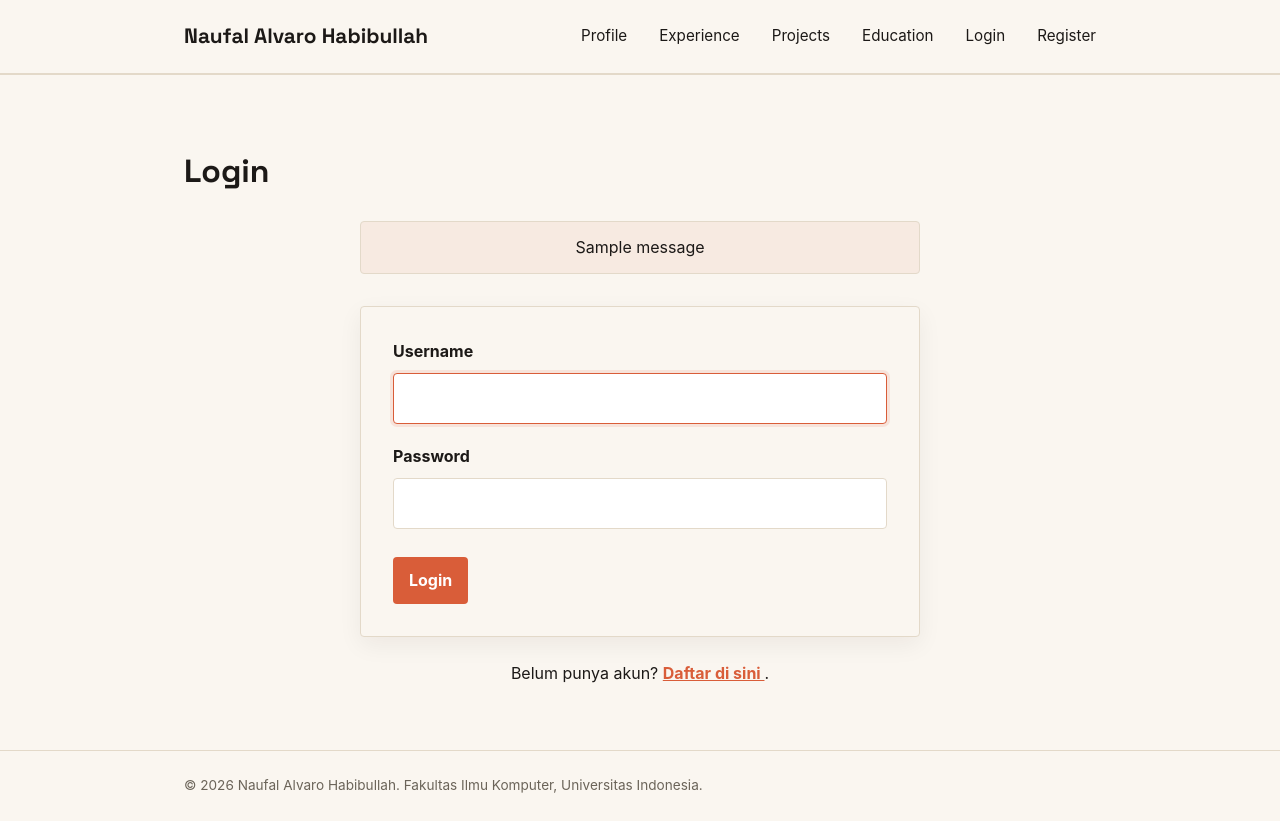
After one commit to popolkuproi/myportofolio, a Django app: page /login/ in a window 1280 px wide. The commit adds this page. Run offline with Django 5.2, Linux system fonts and the light colour scheme; tables that the repository leaves empty hold one stand-in row (values such as "Sample post"); one stand-in notice (Sample message) is shown.

Commit message:
Tutorial 4

```diff
--- a/main/urls.py
+++ b/main/urls.py
@@ -11,6 +11,10 @@ from main.views import (
     get_projects_json,
     get_education_json,
     delete_project,
+    register,
+    login_user,
+    logout_user,
+    toggle_star,
 )
 
 app_name = "main"
@@ -47,4 +51,16 @@ urlpatterns = [
         delete_project,
         name="delete_project",
     ),
+
+    path("register/", register, name="register"),
+
+    path("login/", login_user, name="login"),
+
+    path("logout/", logout_user, name="logout"),
+
+    path(
+        "projects/<uuid:project_id>/star/",
+        toggle_star,
+        name="toggle_star",
+    ),
 ]
--- a/main/views.py
+++ b/main/views.py
@@ -1,22 +1,39 @@
 from django.shortcuts import render, redirect
+from django.core import serializers
+from django.http import HttpResponse
+from django.core.exceptions import PermissionDenied
+from django.shortcuts import get_object_or_404
 
-from django.core import serializers
+from django.contrib import messages
+from django.contrib.auth import login, logout
+from django.contrib.auth.decorators import login_required
+from django.contrib.auth.forms import AuthenticationForm, UserCreationForm
 
-from django.http import HttpResponse
+import datetime
 
 from main.models import Education, Experience, Project
-
 from main.forms import EducationForm, ProjectForm
 
+
 def show_main(request):
+    last_login = request.COOKIES.get(
+        "last_login",
+        "Belum ada sesi login / Cookie tidak ditemukan"
+    )
+
     context = {
         "name": "Naufal Alvaro Habibullah",
         "npm": "2506657144",
         "study_program": "Ilmu Komputer",
         "bio": (
-            "Computer Science student at the Universitas Indonesia with a strong interest in Software Engineering. I enjoy building software, learning new technologies, and solving problems through code."
+            "Computer Science student at the Universitas Indonesia "
+            "with a strong interest in Software Engineering. "
+            "I enjoy building software, learning new technologies, "
+            "and solving problems through code."
         ),
+        "last_login": last_login,
     }
+
     return render(request, "index.html", context)
 
 
@@ -25,7 +42,9 @@ def show_experience(request):
         "name": "Naufal Alvaro Habibullah",
         "experience_list": Experience.objects.all(),
     }
+
     return render(request, "experience.html", context)
+
 
 def show_project(request):
     json_data = get_projects_json(request)
@@ -38,9 +57,15 @@ def show_project(request):
 
     return render(request, "project.html", context)
 
+
+@login_required(login_url="/login/")
 def create_project(request):
+    if not request.user.is_superuser:
+        raise PermissionDenied
+
     if request.method == "POST":
         form = ProjectForm(request.POST)
+
         if form.is_valid():
             form.save()
             return redirect("main:show_project")
@@ -54,6 +79,7 @@ def create_project(request):
 
     return render(request, "projects_form.html", context)
 
+
 def get_projects_json(request):
     title = request.GET.get("title")
 
@@ -62,14 +88,26 @@ def get_projects_json(request):
     else:
         data = Project.objects.all()
 
+    projects_json = serializers.serialize(
+        "json",
+        data,
+        use_natural_foreign_keys=True
+    )
+
     return HttpResponse(
-        serializers.serialize("json", data),
+        projects_json,
         content_type="application/json"
     )
 
+
+@login_required(login_url="/login/")
 def delete_project(request, id):
+    if not request.user.is_superuser:
+        raise PermissionDenied
+
     project = Project.objects.get(pk=id)
     project.delete()
+
     return redirect("main:show_project")
 
 def create_education(request):
@@ -79,7 +117,6 @@ def create_education(request):
         if form.is_valid():
             form.save()
             return redirect("main:show_education")
-
     else:
         form = EducationForm()
 
@@ -90,6 +127,7 @@ def create_education(request):
 
     return render(request, "education_form.html", context)
 
+
 def update_education(request, id):
     education = Education.objects.get(pk=id)
 
@@ -99,7 +137,6 @@ def update_education(request, id):
         if form.is_valid():
             form.save()
             return redirect("main:show_education")
-
     else:
         form = EducationForm(instance=education)
 
@@ -110,6 +147,7 @@ def update_education(request, id):
     }
 
     return render(request, "education_form.html", context)
+
 
 def show_education(request):
     json_data = get_education_json(request)
@@ -122,6 +160,7 @@ def show_education(request):
 
     return render(request, "education.html", context)
 
+
 def get_education_json(request):
     data = Education.objects.all()
 
@@ -130,8 +169,80 @@ def get_education_json(request):
         content_type="application/json"
     )
 
+
 def delete_education(request, id):
     education = Education.objects.get(pk=id)
     education.delete()
 
     return redirect("main:show_education")
+
+
+def register(request):
+    form = UserCreationForm(request.POST or None)
+
+    if request.method == "POST" and form.is_valid():
+        form.save()
+        messages.success(
+            request,
+            "Akun berhasil dibuat. Silakan login."
+        )
+        return redirect("main:login")
+
+    context = {
+        "name": "Naufal Alvaro Habibullah",
+        "form": form,
+    }
+
+    return render(request, "register.html", context)
+
+
+def login_user(request):
+    form = AuthenticationForm(
+        request,
+        data=request.POST or None
+    )
+
+    if request.method == "POST" and form.is_valid():
+        user = form.get_user()
+        login(request, user)
+
+        response = redirect("main:show_main")
+
+        response.set_cookie(
+            "last_login",
+            datetime.datetime.now().strftime("%Y-%m-%d %H:%M:%S")
+        )
+
+        return response
+
+    context = {
+        "name": "Naufal Alvaro Habibullah",
+        "form": form,
+    }
+
+    return render(request, "login.html", context)
+
+
+def logout_user(request):
+    logout(request)
+
+    response = redirect("main:show_main")
+    response.delete_cookie("last_login")
+
+    return response
+
+
+@login_required(login_url="/login/")
+def toggle_star(request, project_id):
+    project = get_object_or_404(
+        Project,
+        pk=project_id
+    )
+
+    if request.method == "POST":
+        if request.user in project.starred_by.all():
+            project.starred_by.remove(request.user)
+        else:
+            project.starred_by.add(request.user)
+
+    return redirect("main:show_project")
--- a/static/css/style.css
+++ b/static/css/style.css
@@ -489,3 +489,86 @@ h1, .brand {
         text-align: center;
     }
 }
+
+/* =========================
+   Authentication Form
+   ========================= */
+
+.project-form {
+    max-width: 560px;
+    margin: 2rem auto 1.5rem;
+    padding: 2rem;
+    background: var(--paper);
+    border: 1px solid var(--line);
+    border-radius: var(--radius);
+    box-shadow: 0 8px 24px rgba(28, 25, 23, 0.06);
+}
+
+.form-group {
+    margin-bottom: 1.25rem;
+}
+
+.form-group label {
+    display: block;
+    margin-bottom: 0.5rem;
+    font-weight: 700;
+    color: var(--ink);
+}
+
+.form-group input,
+.form-group textarea,
+.form-group select {
+    width: 100%;
+    padding: 0.75rem 0.9rem;
+    border: 1px solid var(--line);
+    border-radius: var(--radius);
+    background: #ffffff;
+    color: var(--ink);
+    font: inherit;
+    box-sizing: border-box;
+}
+
+.form-group input:focus,
+.form-group textarea:focus,
+.form-group select:focus {
+    outline: none;
+    border-color: var(--accent);
+    box-shadow: 0 0 0 3px rgba(217, 93, 57, 0.12);
+}
+
+.form-help {
+    margin-top: 0.4rem;
+    color: var(--text-muted);
+    font-size: 0.85rem;
+    line-height: 1.5;
+}
+
+.form-error {
+    margin: 0.4rem 0 0;
+    color: #b42318;
+    font-size: 0.9rem;
+    line-height: 1.5;
+}
+
+.form-message {
+    max-width: 560px;
+    margin: 1rem auto;
+    padding: 0.8rem 1rem;
+    border: 1px solid var(--line);
+    border-radius: var(--radius);
+    background: rgba(217, 93, 57, 0.08);
+    color: var(--ink);
+}
+
+.project-form .button {
+    margin-top: 0.5rem;
+}
+
+.experience-section .container > p {
+    text-align: center;
+}
+
+.experience-section .container > p a {
+    color: var(--accent);
+    font-weight: 700;
+}
--- a/templates/base.html
+++ b/templates/base.html
@@ -27,6 +27,13 @@
                 <a href="{% url 'main:show_experience' %}">Experience</a>
                 <a href="{% url 'main:show_project' %}">Projects</a>
                 <a href="{% url 'main:show_education' %}">Education</a>
+                {% if user.is_authenticated %}
+                    <span class="nav-user">{{ user.username }}</span>
+                    <a href="{% url 'main:logout' %}">Logout</a>
+                {% else %}
+                    <a href="{% url 'main:login' %}">Login</a>
+                    <a href="{% url 'main:register' %}">Register</a>
+                {% endif %}
             </nav>
         </div>
     </header>
--- a/templates/index.html
+++ b/templates/index.html
@@ -33,6 +33,10 @@
                         <dt>Program</dt>
                         <dd>{{ study_program }}</dd>
                     </div>
+                    <div class="meta-row">
+                    <dt>Sesi Terakhir Login</dt>
+                    <dd>{{ last_login }}</dd>
+                </div>
                 </dl>
 
                 <div class="technical-skills">
--- /dev/null
+++ b/templates/login.html
@@ -0,0 +1,69 @@
+{% extends "base.html" %}
+
+{% block meta %}
+    <title>Login - {{ name }}</title>
+{% endblock meta %}
+
+{% block content %}
+
+<main>
+    <section class="experience-section">
+        <div class="container">
+
+            <h1>Login</h1>
+
+            {% for message in messages %}
+                <p class="form-message">
+                    {{ message }}
+                </p>
+            {% endfor %}
+
+            <form
+                method="post"
+                action="{% url 'main:login' %}"
+                class="project-form"
+            >
+                {% csrf_token %}
+
+                {% for field in form %}
+                    <div class="form-group">
+
+                        <label for="{{ field.id_for_label }}">
+                            {{ field.label }}
+                        </label>
+
+                        {{ field }}
+
+                        {% for error in field.errors %}
+                            <p class="form-error">
+                                {{ error }}
+                            </p>
+                        {% endfor %}
+
+                    </div>
+                {% endfor %}
+
+                {% for error in form.non_field_errors %}
+                    <p class="form-error">
+                        {{ error }}
+                    </p>
+                {% endfor %}
+
+                <button type="submit" class="button">
+                    Login
+                </button>
+
+            </form>
+
+            <p>
+                Belum punya akun?
+                <a href="{% url 'main:register' %}">
+                    Daftar di sini
+                </a>.
+            </p>
+
+        </div>
+    </section>
+</main>
+
+{% endblock content %}
```
Also changed, not shown: main/models.py (+7 -0 lines), templates/components/project_star.html (added, +25 -0 lines), templates/project.html (+7 -0 lines), templates/register.html (added, +63 -0 lines), main/migrations/0005_project_starred_by.py (added).
